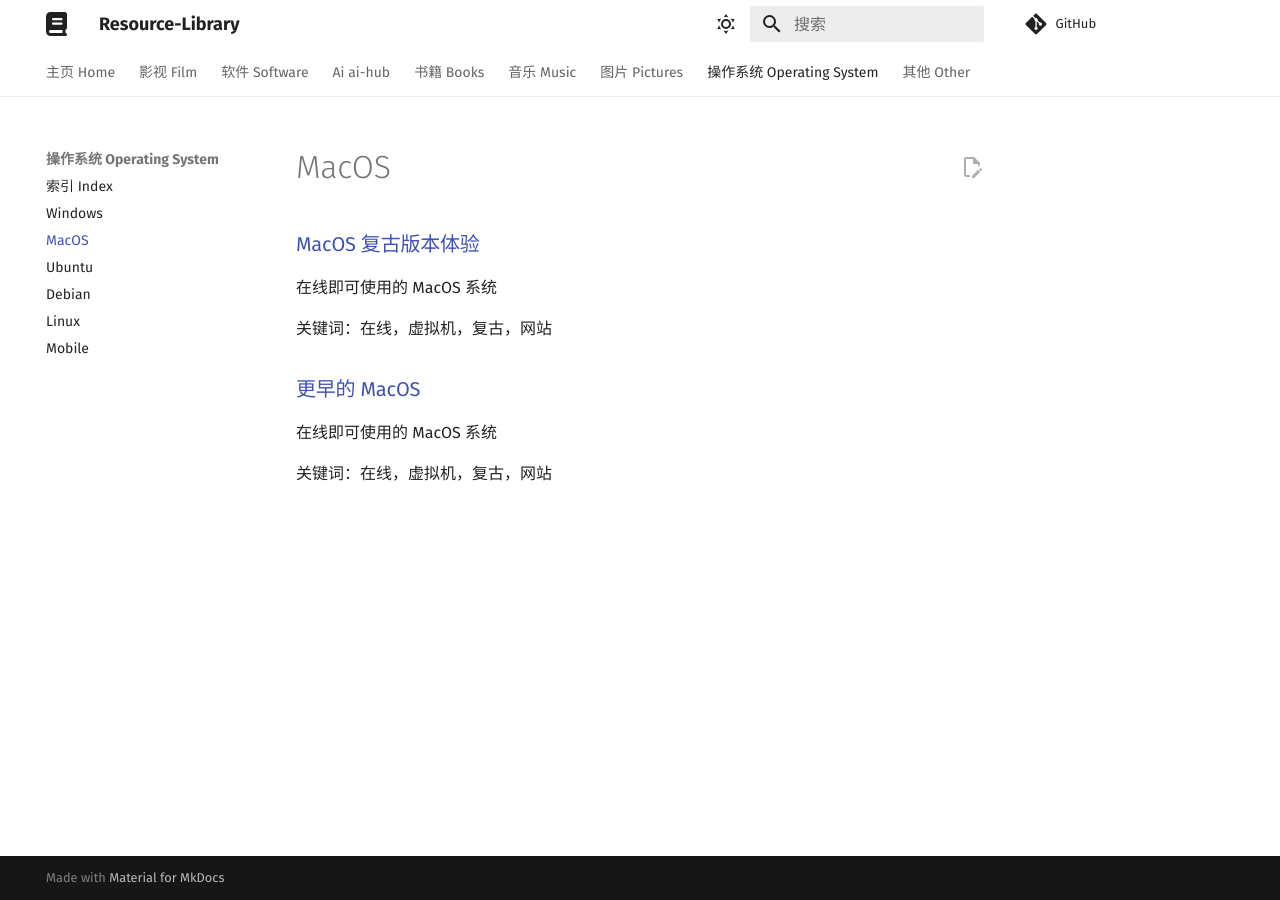
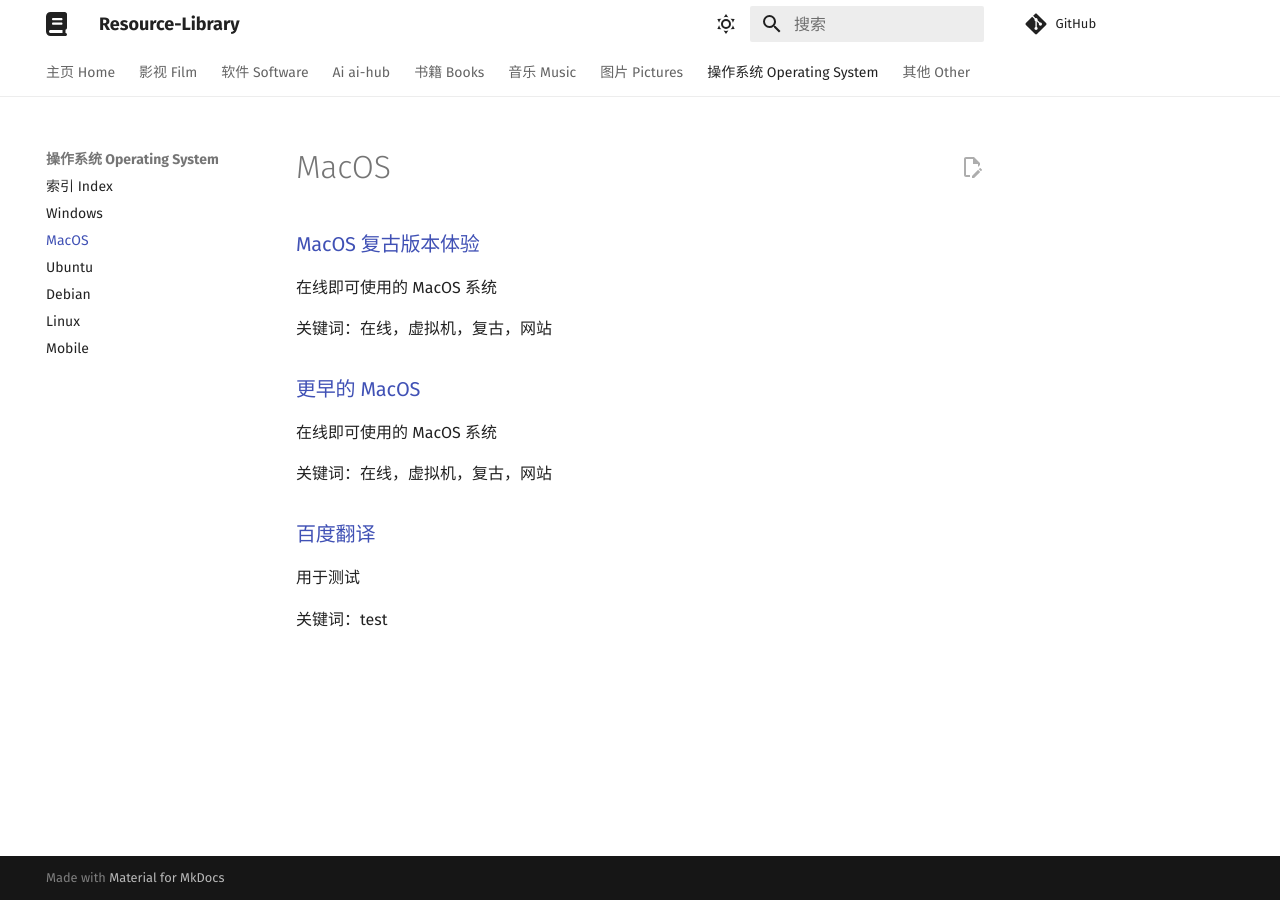
Before and after one commit to Chocolateater/Resource-Library, an MkDocs documentation site: the page built from docs/Operate-System/macos.md, in a window 1280 px wide. Built offline with MkDocs 1.6.1 and Material for MkDocs 9.7.7, drawn with Linux system fonts in a browser that asks for light colours; comment, search, counter and statistics services are not loaded.

Commit message:
Update index.md via GitHub API

```diff
--- a/docs/Operate-System/macos.md
+++ b/docs/Operate-System/macos.md
@@ -9,3 +9,9 @@
 在线即可使用的 MacOS 系统
 
 关键词：在线，虚拟机，复古，网站
+
+<h3><a href="www.fanyi.baidu.com/">百度翻译</a> </h3>
+
+用于测试
+
+关键词：test
```
